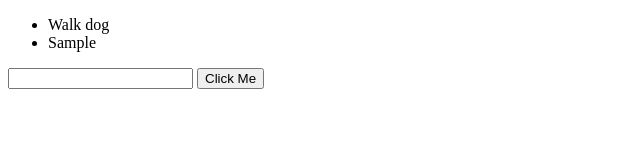
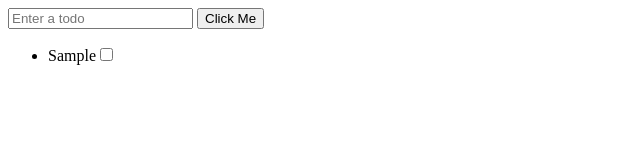
Before and after one commit to Graycemuthui/Hello-TS, a website with bundled scripts: page index.html in a window 1280 px wide. Both pictures are taken after typing "Sample" into the empty fields and a click on the button "Click Me". Shown: the whole page, without its empty margins (0-640 px from the left). Built offline with nearby package versions, Linux system fonts and the light colour scheme.

Commit message:
Add a checkbox

```diff
--- a/index.html
+++ b/index.html
@@ -7,13 +7,11 @@
     <title>Demo</title>
   </head>
   <body>
-    <ul id="todolist">
-      <li>Walk dog</li>
-    </ul>
     <form id="todoform">
       <input id="todoinput" type="text" placeholder="Enter a todo" />
       <button id="btn">Click Me</button>
     </form>
+    <ul id="todolist"></ul>
     <script src="/dist/index.js"></script>
   </body>
 </html>
--- a/src/index.ts
+++ b/src/index.ts
@@ -3,17 +3,17 @@ const input = document.getElementById("todoinput")! as HTMLInputElement;
 const form = document.querySelector("form")!;
 const list = document.getElementById("todolist")!;
 
-// btn.addEventListener("click", function () {
-//   alert("CLICKED");
-// });
-
+const todos = [];
 const handleSubmit = (e: SubmitEvent) => {
   e.preventDefault();
   const newTodoText = input.value;
   const newLi = document.createElement("li");
+  const checkbox = document.createElement("input");
+  checkbox.type = "checkbox";
   newLi.append(newTodoText);
+  newLi.append(checkbox);
   list.append(newLi);
-  input.value = " ";
+  input.value = "";
 };
 
 form.addEventListener("submit", handleSubmit);
```
Also changed, not shown: dist/index.js.
